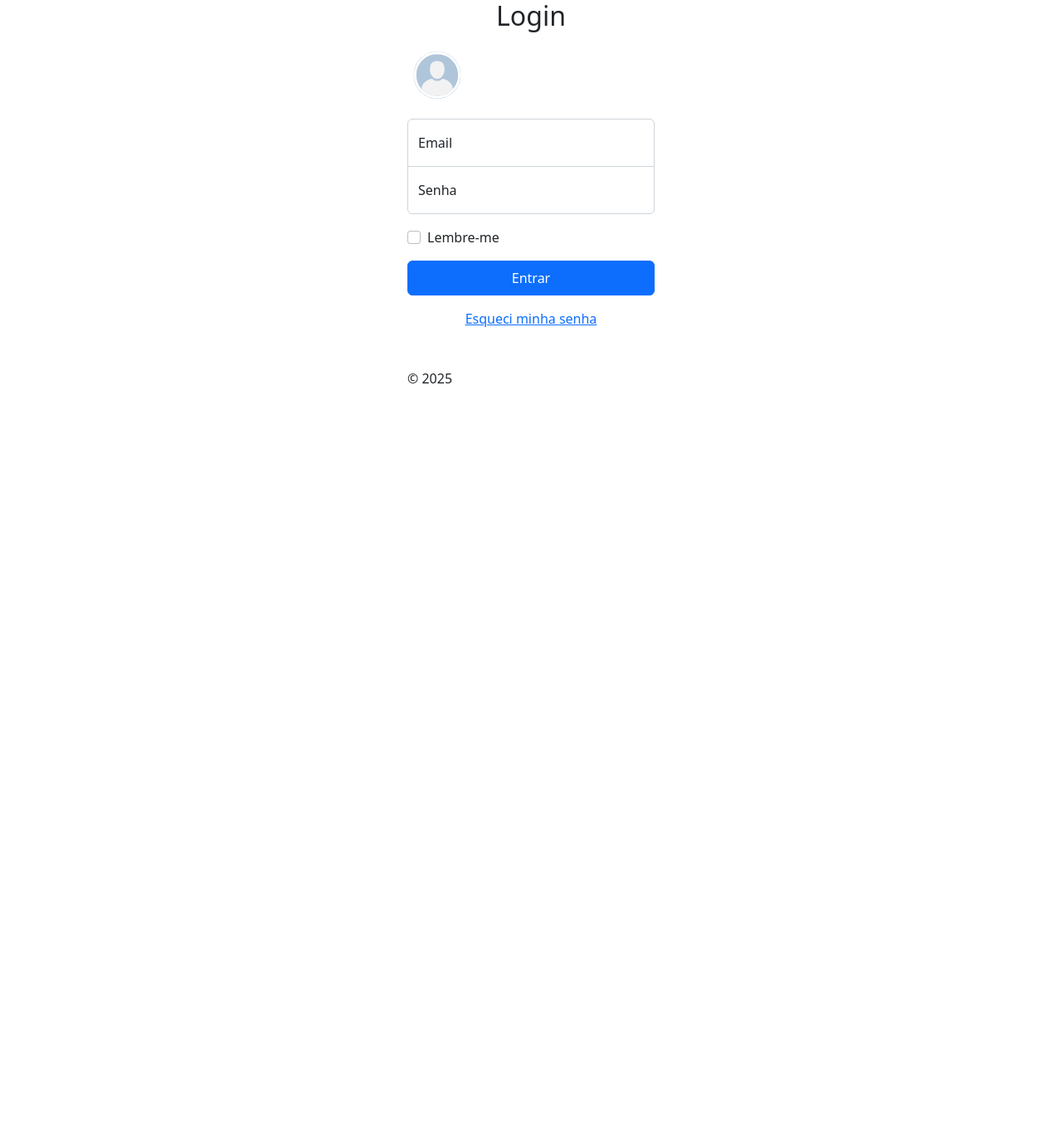
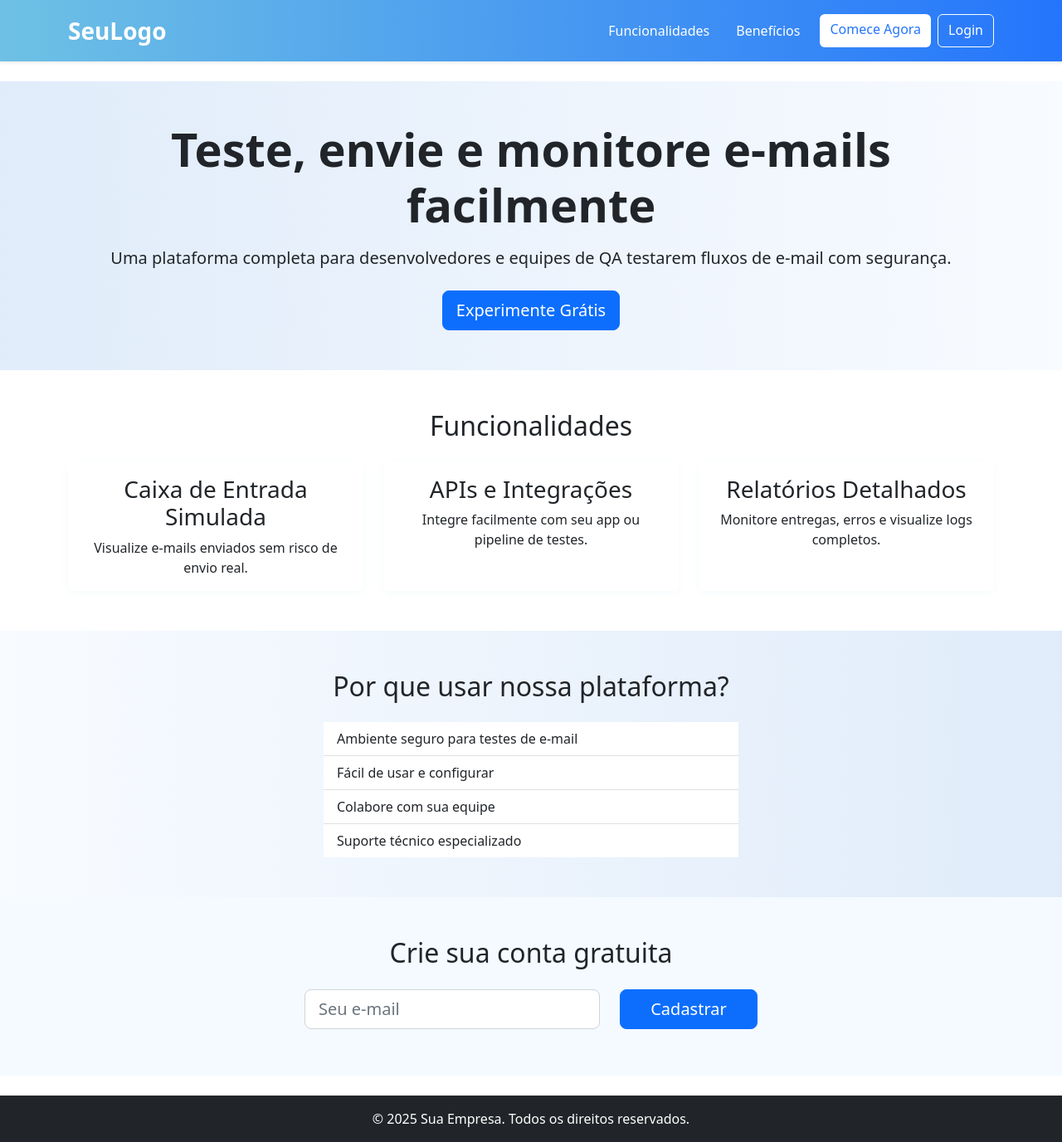
Before and after one commit to GleuberLucio/login2, a Flask app: page / in a window 1280 px wide. Shown: the whole page at 83% size. Before the commit the page ends 462 px from the top, so only its background shows below. Run offline with Flask 3, Linux system fonts and the light colour scheme.

Commit message:
refatoramento e add landingpage

```diff
--- a/app_login/auth_routes.py
+++ b/app_login/auth/auth_routes.py
@@ -1,9 +1,9 @@
 from app_login import login_manager
 from flask import Blueprint, render_template, request, redirect, url_for, flash
-from app_login.controllers import get_user_by_email, verify_password
+from app_login.user.user_controllers import get_user_by_email, verify_password
 from flask_login import login_user
-from app_login.controllers import get_user_by_id, save_user
-from app_login.auth_controllers import verify_token, hash_password
+from app_login.user.user_controllers import get_user_by_id, save_user
+from app_login.auth.auth_controllers import verify_token, hash_password
 
 
 login_manager.login_view = 'auth.login'  # Set the login view for Flask-Login
@@ -17,7 +17,6 @@ def load_user(user_id):
     user = get_user_by_id(user_id)
     return user
 
-@auth_bp.route('/', methods=['GET', 'POST'])
 @auth_bp.route('/login', methods=['GET', 'POST'])
 def login():
     if request.method == 'POST':
--- a/app_login/routes.py
+++ b/app_login/routes/main_routes.py
@@ -1,18 +1,18 @@
 from flask import Blueprint, render_template, request, redirect, url_for, flash
-from .controllers import get_all_users, get_user_by_email, get_user_by_id, create_user, save_user, update_user, delete_user, hash_password
+from ..user.user_controllers import get_all_users, get_user_by_email, get_user_by_id, create_user, save_user, update_user, delete_user, hash_password
 from flask_login import login_required
-from .auth_controllers import generate_token, send_password_reset_email
+from ..auth.auth_controllers import generate_token, send_password_reset_link
 
 bp = Blueprint('main', __name__)
 
+@bp.route('/')
 @bp.route('/home', methods=['GET'])
-@login_required
-def index():
+def home():
     users = get_all_users()
     if not users:
         flash('No users found!', 'info')
-        return render_template('index.html', users=[])
-    return render_template('index.html', users=users)
+        return render_template('home.html', users=[])
+    return render_template('home.html', users=users)
 
 @bp.route('/register', methods=['GET', 'POST'])
 @login_required
@@ -33,8 +33,16 @@ def register():
         new_user = create_user(name=name, email=email, password=password)
         save_user(new_user)
         flash('User registered successfully!', 'success')
-        return redirect(url_for('main.index'))
-    return render_template('register.html')
+        return redirect(url_for('main.home'))
+    else:
+        email = request.args.get('email')
+        print(f'Email from query: {email}')
+        if email:
+            existing_user = get_user_by_email(email)
+            if existing_user:
+                flash('Email already registered!', 'error')
+                return redirect(url_for('main.register'))
+    return render_template('register.html', email=email)
 
 @bp.route('/delete/<int:user_id>', methods=['GET'])
 @login_required
@@ -45,7 +53,7 @@ def delete(user_id):
 
     delete_user(user)
     flash('User deleted successfully!', 'success')
-    return redirect(url_for('main.index'))
+    return redirect(url_for('main.home'))
 
 @bp.route('/update/<int:user_id>', methods=['GET', 'POST'])
 @login_required
@@ -62,7 +70,7 @@ def update(user_id):
 
         if not user:
             flash('User not found!', 'error')
-            return redirect(url_for('main.index'))
+            return redirect(url_for('main.home'))
 
         user.name = name
         user.email = email
@@ -70,7 +78,7 @@ def update(user_id):
 
         update_user(user)
         flash('User updated successfully!', 'success')
-        return redirect(url_for('main.index'))
+        return redirect(url_for('main.home'))
 
     return render_template('update.html', user=user)
 
@@ -86,18 +94,13 @@ def forgot():
             return redirect(url_for('main.forgot'))
 
         token = generate_token(user.email)
-        message = send_password_reset_email(user.email, token)
-        flash('Password reset link sent to your email!', 'success')
+        send_password_reset_link(user.email, token)
 
-        # Here you would typically send a password reset email
         flash('Password reset link sent to your email!', 'success')
         return redirect(url_for('auth.login'))
 
     return render_template('forgot.html')
 
-@bp.route('/reset', methods=['GET'])
-def reset():
-    return render_template('reset_pass.html')
 
 @bp.route('/teste-email')
 def teste_email():
@@ -111,4 +114,4 @@ def teste_email():
         flash('Test email sent successfully!', 'success')
     except Exception as e:
         flash(f'Failed to send test email: {e}', 'error')
-    return redirect(url_for('main.index'))
+    return redirect(url_for('main.home'))
--- a/app_login/static/css/headers.css
+++ b/app_login/static/css/headers.css
@@ -13,3 +13,46 @@
 .dropdown-toggle:not(:focus) {
   outline: 0;
 }
+
+.header {
+    background: linear-gradient(90deg, #6ec1e4 0%, #2575fc 100%);
+    color: #fff;
+}
+.header .logo, .header .nav-link, .header .btn {
+    color: #fff !important;
+}
+.header .btn.btn-primary {
+    background-color: #fff;
+    color: #2575fc !important;
+    border: none;
+}
+.header .btn.btn-outline-primary {
+    border-color: #fff;
+    color: #fff !important;
+}
+.header .btn.btn-outline-primary:hover {
+    background: #fff;
+    color: #2575fc !important;
+}
+
+.hero {
+    background: linear-gradient(90deg, #e0ecfa 0%, #f8fbff 100%);
+}
+
+.features .card {
+    border: none;
+    box-shadow: 0 2px 8px rgba(110,193,228,0.08);
+}
+
+.benefits {
+    background: linear-gradient(90deg, #f8fbff 0%, #e0ecfa 100%);
+}
+
+.signup {
+    background: #f4faff;
+}
+
+.footer {
+    background: #2575fc;
+    color: #fff;
+}
--- /dev/null
+++ b/app_login/templates/home.html
@@ -0,0 +1,123 @@
+<!DOCTYPE html>
+<html lang="en">
+    <head>
+        <meta charset="UTF-8">
+        <meta name="viewport" content="width=device-width, initial-scale=1.0">
+        <link
+            href="https://cdn.jsdelivr.net/npm/bootstrap@5.2.3/dist/css/bootstrap.min.css"
+            rel="stylesheet"
+            integrity="sha384-rbsA2VBKQhggwzxH7pPCaAqO46MgnOM80zW1RWuH61DGLwZJEdK2Kadq2F9CUG65"
+            crossorigin="anonymous">
+        <link rel="stylesheet"
+            href="{{ url_for('static', filename='font-awesome-4.7.0/css/font-awesome.min.css') }}">
+        <link rel="stylesheet"
+            href="{{ url_for('static', filename='css/headers.css') }}">
+        <title>Document</title>
+    </head>
+    <body>
+        <header class="header bg-white shadow-sm mb-4">
+            <div
+                class="container d-flex justify-content-between align-items-center py-3">
+                <div class="logo fw-bold fs-3">SeuLogo</div>
+                <nav class="nav">
+                    <a href="#features"
+                        class="nav-link d-inline-block">Funcionalidades</a>
+                    <a href="#benefits"
+                        class="nav-link d-inline-block">Benefícios</a>
+                    <a href="#signup" class="btn btn-primary ms-2">Comece
+                        Agora</a>
+                    <a href="{{ url_for('auth.login') }}"
+                        class="btn btn-outline-primary ms-2">Login</a>
+                </nav>
+            </div>
+        </header>
+        <section class="hero bg-light py-5">
+            <div class="container text-center">
+                <h1 class="display-4 fw-bold mb-3">Teste, envie e monitore
+                    e-mails facilmente</h1>
+                <p class="lead mb-4">Uma plataforma completa para
+                    desenvolvedores e equipes de QA testarem fluxos de e-mail
+                    com segurança.</p>
+                <a href="#signup" class="btn btn-primary btn-lg">Experimente
+                    Grátis</a>
+            </div>
+        </section>
+        <section id="features" class="features py-5">
+            <div class="container">
+                <h2 class="text-center mb-4">Funcionalidades</h2>
+                <div class="row g-4">
+                    <div class="col-md-4">
+                        <div class="card h-100 text-center">
+                            <div class="card-body">
+                                <h3 class="card-title">Caixa de Entrada
+                                    Simulada</h3>
+                                <p class="card-text">Visualize e-mails enviados
+                                    sem risco de envio real.</p>
+                            </div>
+                        </div>
+                    </div>
+                    <div class="col-md-4">
+                        <div class="card h-100 text-center">
+                            <div class="card-body">
+                                <h3 class="card-title">APIs e Integrações</h3>
+                                <p class="card-text">Integre facilmente com seu
+                                    app ou pipeline de testes.</p>
+                            </div>
+                        </div>
+                    </div>
+                    <div class="col-md-4">
+                        <div class="card h-100 text-center">
+                            <div class="card-body">
+                                <h3 class="card-title">Relatórios
+                                    Detalhados</h3>
+                                <p class="card-text">Monitore entregas, erros e
+                                    visualize logs completos.</p>
+                            </div>
+                        </div>
+                    </div>
+                </div>
+            </div>
+        </section>
+        <section id="benefits" class="benefits bg-light py-5">
+            <div class="container">
+                <h2 class="text-center mb-4">Por que usar nossa plataforma?</h2>
+                <ul class="list-group list-group-flush mx-auto"
+                    style="max-width: 500px;">
+                    <li class="list-group-item">Ambiente seguro para testes de
+                        e-mail</li>
+                    <li class="list-group-item">Fácil de usar e configurar</li>
+                    <li class="list-group-item">Colabore com sua equipe</li>
+                    <li class="list-group-item">Suporte técnico
+                        especializado</li>
+                </ul>
+            </div>
+        </section>
+        <section id="signup" class="signup py-5">
+            <div class="container">
+                <h2 class="text-center mb-4">Crie sua conta gratuita</h2>
+                <form class="row justify-content-center" method="get"
+                    action="{{ url_for('main.register') }}">
+                    <div class="col-md-4 mb-2">
+                        <input type="email" name="email"
+                            class="form-control form-control-lg"
+                            placeholder="Seu e-mail" required>
+                    </div>
+                    <div class="col-md-2 mb-2">
+                        <button type="submit"
+                            class="btn btn-primary btn-lg w-100">Cadastrar</button>
+                    </div>
+                </form>
+            </div>
+        </section>
+        <footer class="footer bg-dark text-white py-3 mt-4">
+            <div class="container text-center">
+                <p class="mb-0">&copy; 2025 Sua Empresa. Todos os direitos
+                    reservados.</p>
+            </div>
+        </footer>
+        <script
+            src="https://cdn.jsdelivr.net/npm/bootstrap@5.2.3/dist/js/bootstrap.bundle.min.js"
+            integrity="sha384-kenU1KFdBIe4zVF0s0G1M5b4hcpxyD9F7jL+jjXkk+Q2h455rYXK/7HAuoJl+0I4"
+            crossorigin="anonymous"></script>
+    </body>
+</html>
--- a/app_login/templates/register.html
+++ b/app_login/templates/register.html
@@ -31,6 +31,7 @@
                                         class="form-label">Email</label>
                                     <input type="email" id="email" name="email"
                                         class="form-control" placeholder="Email"
+                                        value="{{ email if email else '' }}"
                                         required>
                                 </div>
                                 <div class="mb-3">
--- a/app_login/controllers.py
+++ b/app_login/user/user_controllers.py
@@ -1,4 +1,4 @@
-from .models import User
+from .user_models import User
 from app_login import db
 from passlib.hash import pbkdf2_sha256 as hasher
 
```
Also changed, not shown: app_login/__init__.py (+4 -5 lines), app_login/auth/auth_controllers.py (renamed from app_login/auth_controllers.py, +7 -15 lines), app_login/utils/email.py (added, +29 -0 lines), app_login/user/__init__.py (added), app_login/user/user_models.py (renamed from app_login/models.py), app_login/utils/__init__.py (added), 1 other file.
